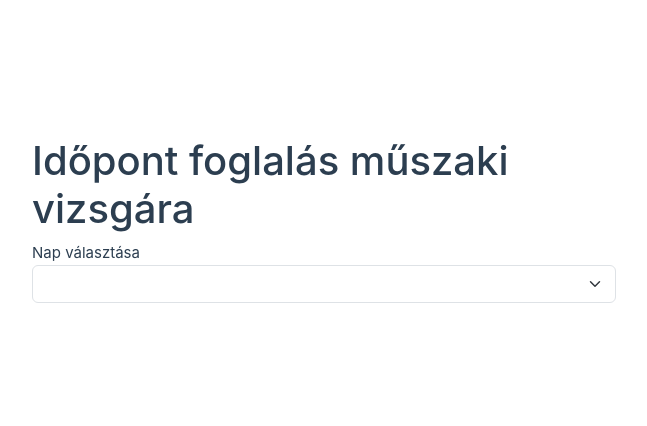
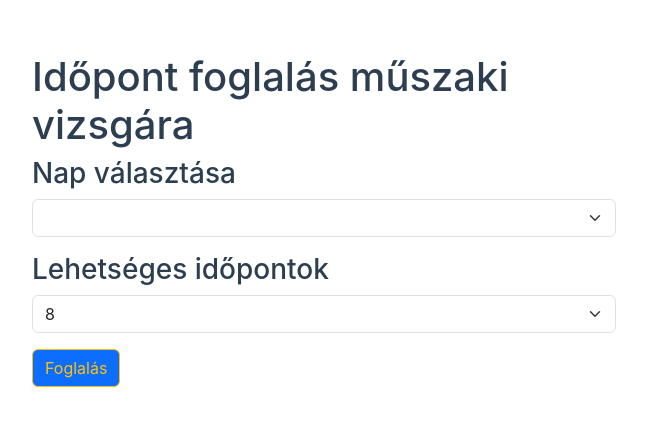
Before and after one commit to b0papzso/idopontfoglaloProjekt, a Vue app: page / in a window 1280 px wide. Shown: the part 180-606 px from the top of the page, without its empty margins (12-659 px from the left). Built offline with nearby package versions, Linux system fonts and the light colour scheme.

Commit message:
időpontok select-ben

```diff
--- a/idopontok.json
+++ b/idopontok.json
@@ -17,7 +17,7 @@
         {
             "id" : "3",
             "day": "Csutortok",
-            "hour": "17",
+            "hour": "16",
             "name": "Közepes Pista",
             "number": "+36202835868"
         }
--- a/src/stores/idopontok.js
+++ b/src/stores/idopontok.js
@@ -8,4 +8,6 @@ export const useFoglalasStore = defineStore('foglalasok', () => {
     .then(resp => resp.json())
     .then(data => foglalasok.value = data)
   }
+
+  return{foglalasok}
 })
--- a/src/views/HomeView.vue
+++ b/src/views/HomeView.vue
@@ -1,19 +1,7 @@
-<script setup>
-import { ref } from 'vue';
-import { useRouter } from 'vue-router';
-const router = useRouter()
-var day = ref()
-var showHours = false;
-if(day.value != null)
-{
-  showHours = true
-}
-</script>
-
 <template>
   <div class="container">
   <h1>Időpont foglalás műszaki vizsgára</h1>
-  <label for="napSelect">Nap választása</label>
+  <label for="napSelect"><h3>Nap választása</h3></label>
   <select name="napSelect" id="napSelect" v-model="day" class="form-select">
     <option value="Hetfo">Hétfő</option>
     <option value="Kedd">Kedd</option>
@@ -21,6 +9,28 @@ if(day.value != null)
     <option value="Csutortok">Csütörtök</option>
     <option value="Pentek">Péntek</option>
   </select>
-  <div class="table" v-if="showHours">Krumplibogár</div>
+  <div class="table mt-3" >
+    <label for="allHours"><h3>Lehetséges időpontok</h3></label>
+    <select name="allHours" class="form-select" >
+      <option v-for="hour in options" :value="hour">{{ hour }}</option>
+    </select>
+  </div>
+  <button class="btn btn-primary btn-outline-warning">Foglalás</button>
   </div>
 </template>
+
+<script setup>
+import { useFoglalasStore } from '@/stores/idopontok';
+import { ref } from 'vue';
+import { useRouter } from 'vue-router';
+const router = useRouter()
+const foglalasokStore = useFoglalasStore()
+const options = ref([8, 9, 10, 11, 12, 13, 14, 15, 16])
+var day = ref()
+var showHours = false;
+if(day.value != null)
+{
+  showHours = true
+}
+console.log(day.value)
+</script>
```
